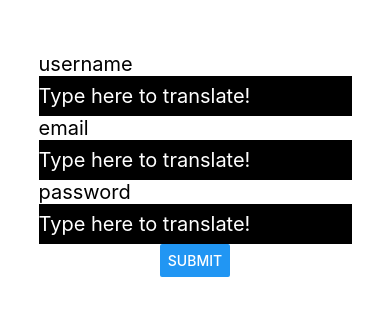
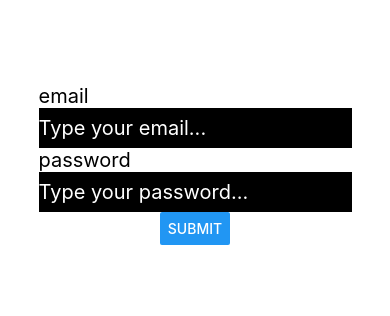
Before and after one commit to bex9119/roam-app, a React Native app: screen / in a window 390 px wide. Shown: the part 258-574 px from the top of the page. Built offline with nearby package versions, Linux system fonts and the light colour scheme.

Commit message:
completed login

```diff
--- a/App.js
+++ b/App.js
@@ -1,11 +1,13 @@
 import { StatusBar } from 'expo-status-bar';
 import { StyleSheet, Text, View } from 'react-native';
 import SignUp from './components/SignUp';
+import Login from './components/LoginPage';
 
 export default function App() {
   return (
     <View style={styles.container}>
-      <SignUp/>
+      {/* <SignUp/> */}
+      <Login />
     </View>
   );
 }
--- a/components/LoginPage.js
+++ b/components/LoginPage.js
@@ -0,0 +1,121 @@
+import { useState } from "react";
+import { StyleSheet } from "react-native";
+import { Button, Modal, TextInput, View } from "react-native-web";
+import { Text } from "react-native-web";
+import {signInWithEmailAndPassword} from "firebase/auth";
+import {auth} from "../config";
+import { collection, addDoc } from "firebase/firestore";
+
+export default function Login() {
+    const [email, setEmail] = useState("");
+    const [password, setPassword] = useState("");
+    const [buttonDisabled, setButtonDisabled] = useState(false);
+    //model under construction
+    //const [modalVisible, setModalVisible] = useState(false);
+
+    // const toggleModal = () => {
+    //     setModalVisible(!isModalVisible);
+    // };
+
+    function handleSubmit() {
+        setButtonDisabled(true);
+        signInWithEmailAndPassword(auth, email, password)
+        .then((userCredential) => {
+            // Signed up
+            const user = userCredential.user;
+            console.log(user.uid, "Logged in");
+            // ...
+        })
+        .catch((error) => {
+            console.log(error);
+            // ..
+        });
+
+
+    }
+
+    // if (modalVisible) {
+    //     return (
+    //         <View style={styles.centeredView}>
+    //             <Modal visible={modalVisible}>
+    //                 <View style={styles.centeredView}>
+    //                     <Text>All signed up!</Text>
+    //                     <Button
+    //                         title="OK"
+    //                         onPress={setModalVisible(false)}
+    //                     ></Button>
+    //                 </View>
+    //             </Modal>
+    //         </View>
+    //     );
+    // }
+
+    return (
+        <>
+            <View>
+                <Text style={styles.text}>email</Text>
+                <TextInput
+                    style={styles.textInput}
+                    placeholder="Type your email..."
+                    onChangeText={(newText) => setEmail(newText)}
+                    defaultValue={email}
+                />
+                <Text style={styles.text}>password</Text>
+                <TextInput
+                    style={styles.textInput}
+                    placeholder="Type your password..."
+                    onChangeText={(newText) => setPassword(newText)}
+                    defaultValue={password}
+                />
+            </View>
+            <View>
+                <Button
+                    style={styles.button}
+                    disabled={buttonDisabled}
+                    title="submit"
+                    onPress={handleSubmit}
+                />
+            </View>{" "}
+        </>
+    );
+}
+
+const styles = StyleSheet.create({
+    container: {
+        flex: 5,
+        backgroundColor: "black",
+        color: "white",
+        fontSize: 20,
+        alignContent: "space-between",
+    },
+    textInput: {
+        backgroundColor: "black",
+        color: "white",
+        height: 40,
+        fontSize: 20,
+    },
+    centeredView: {
+        flex: 1,
+        justifyContent: "center",
+        alignItems: "center",
+        marginTop: 22,
+    },
+
+    modalView: {
+        margin: 20,
+        backgroundColor: "white",
+        borderRadius: 20,
+        padding: 35,
+        alignItems: "center",
+        shadowColor: "#000",
+        shadowOffset: {
+            width: 0,
+            height: 2,
+        },
+        shadowOpacity: 0.25,
+        shadowRadius: 4,
+        elevation: 5,
+    },
+    text: { fontSize: 20 },
+    button: { margin: 10 },
+});
--- a/components/SignUp.js
+++ b/components/SignUp.js
@@ -11,11 +11,15 @@ export default function SignUp() {
     const [email, setEmail] = useState("");
     const [password, setPassword] = useState("");
     const [buttonDisabled, setButtonDisabled] = useState(false);
-    const [modalVisible, setModalVisible] = useState(false);
+    //model under construction
+    //const [modalVisible, setModalVisible] = useState(false);
+
+    // const toggleModal = () => {
+    //     setModalVisible(!isModalVisible);
+    // };
 
     function handleSubmit() {
         setButtonDisabled(true);
-        setModalVisible(true);
 
         createUserWithEmailAndPassword(auth, email, password)
             .then((userCredential) => {
@@ -35,6 +39,7 @@ export default function SignUp() {
                             "User document written with ID: ",
                             docRef.id
                         );
+                        setModalVisible(true);
                         // Now you can navigate to the home page or perform other actions
                     })
                     .catch((error) => {
@@ -47,21 +52,21 @@ export default function SignUp() {
             });
     }
 
-    if (modalVisible) {
-        return (
-            <View style={styles.centeredView}>
-                <Modal visible={modalVisible} animationType="fade">
-                    <View style={styles.centeredView}>
-                        <Text>All signed up!</Text>
-                        <Button
-                            title="OK"
-                            onPress={setModalVisible(false)}
-                        ></Button>
-                    </View>
-                </Modal>
-            </View>
-        );
-    }
+    // if (modalVisible) {
+    //     return (
+    //         <View style={styles.centeredView}>
+    //             <Modal visible={modalVisible}>
+    //                 <View style={styles.centeredView}>
+    //                     <Text>All signed up!</Text>
+    //                     <Button
+    //                         title="OK"
+    //                         onPress={setModalVisible(false)}
+    //                     ></Button>
+    //                 </View>
+    //             </Modal>
+    //         </View>
+    //     );
+    // }
 
     return (
         <>
```
